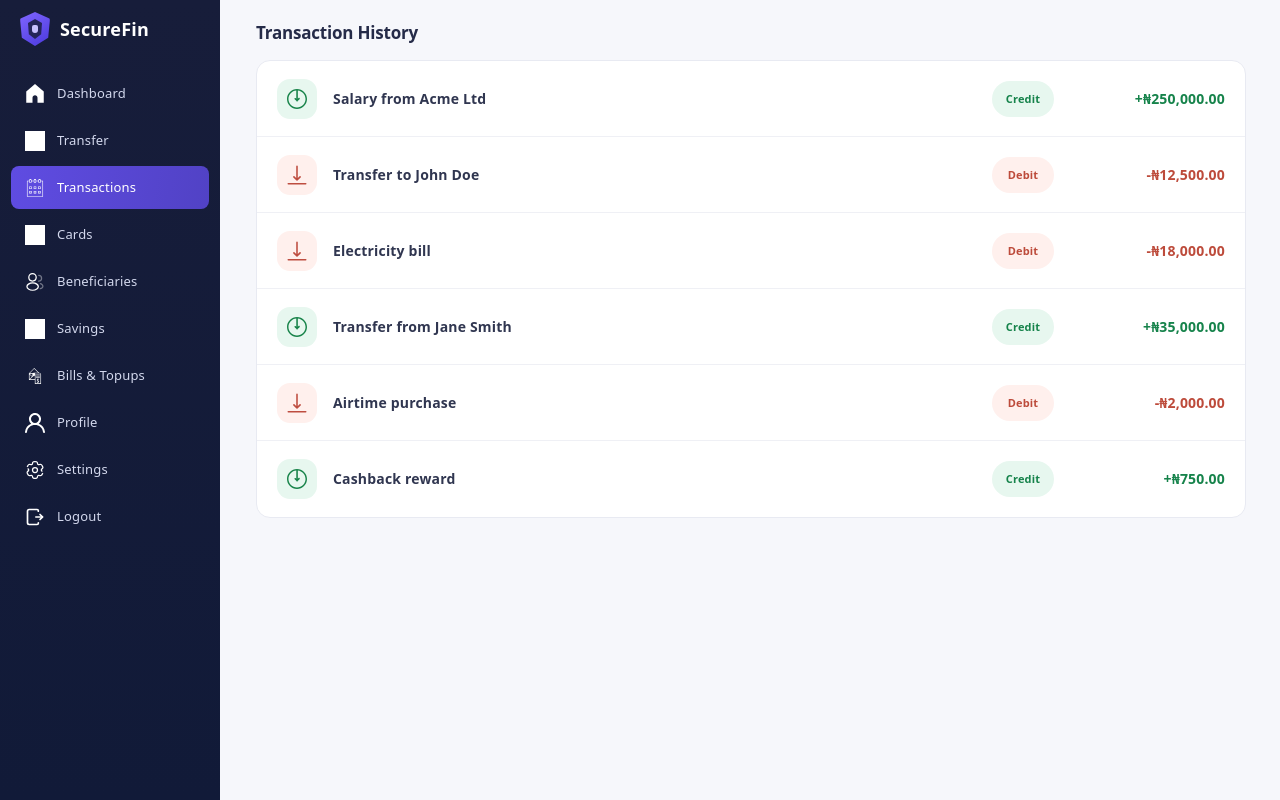
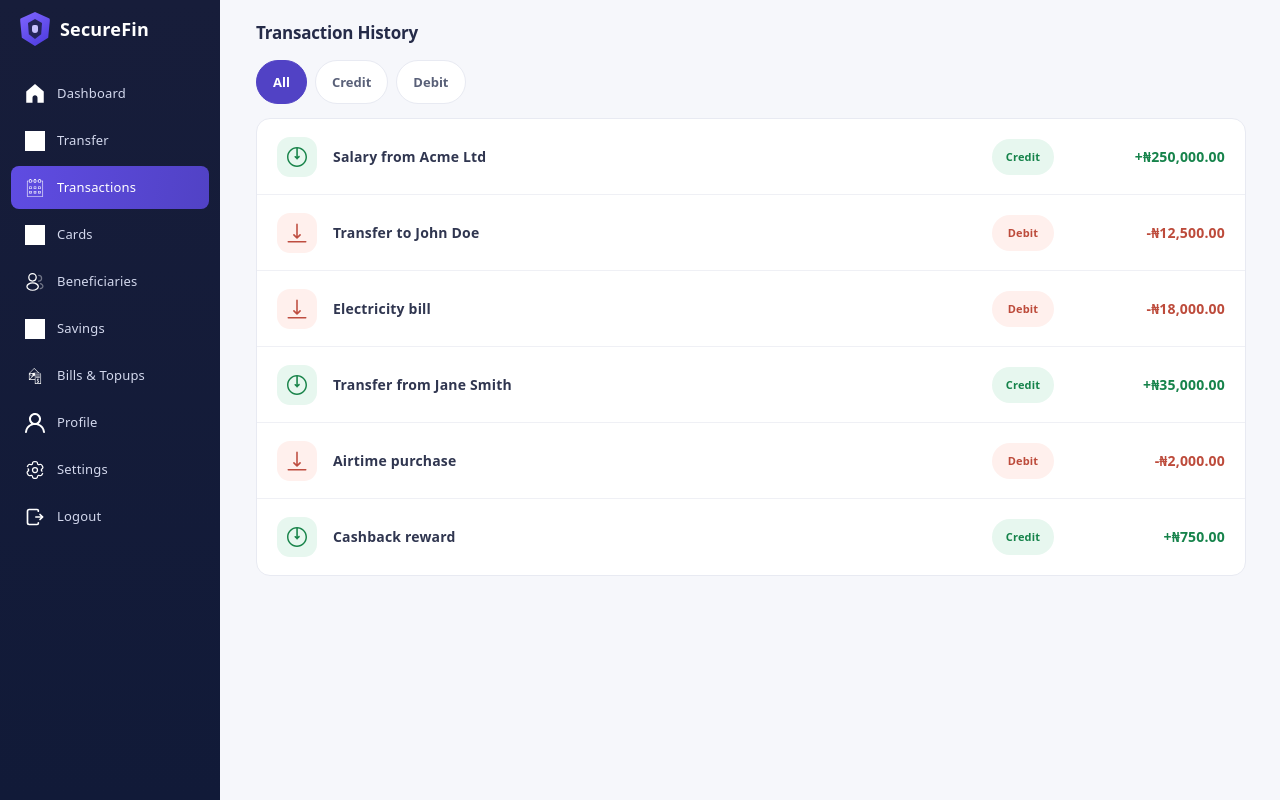
Before and after one commit to Ayomidetimi/Secure-fin, a React (Vite) app: page /transactions in a window 1280 px wide. Built offline with nearby package versions, Linux system fonts and the light colour scheme; grey boxes are pictures that could not be loaded.

Commit message:
added all, credit and debit navigation on transaction page

```diff
--- a/src/pages/dashboardpage/dashboardTransactions.css
+++ b/src/pages/dashboardpage/dashboardTransactions.css
@@ -34,6 +34,41 @@
 
 .transactions-view-all:focus-visible {
   border-radius: 3px;
+  outline: 2px solid #6048ff;
+  outline-offset: 3px;
+}
+
+.transaction-filters {
+  display: flex;
+  align-items: center;
+  gap: 8px;
+}
+
+.transaction-filter {
+  padding: 8px 16px;
+  border: 1px solid #e8eaf2;
+  border-radius: 999px;
+  background: #fff;
+  color: #596078;
+  cursor: pointer;
+  font: inherit;
+  font-size: 13px;
+  font-weight: 600;
+  transition: background-color 150ms ease, border-color 150ms ease, color 150ms ease;
+}
+
+.transaction-filter:hover {
+  border-color: #b9b2f0;
+  color: #5142c5;
+}
+
+.transaction-filter.is-active {
+  border-color: #5142c5;
+  background: #5142c5;
+  color: #fff;
+}
+
+.transaction-filter:focus-visible {
   outline: 2px solid #6048ff;
   outline-offset: 3px;
 }
--- a/src/pages/dashboardpage/dashboardTransactions.jsx
+++ b/src/pages/dashboardpage/dashboardTransactions.jsx
@@ -1,6 +1,7 @@
 
 import IncomingTransaction from "../../assets/add-money-icon.svg";
 import outgoingTransaction from "../../assets/send-money-icon.svg";
+import { useState } from "react";
 import { Link } from "react-router-dom";
 import "./dashboardTransactions.css";
 
@@ -8,7 +9,9 @@ function DashboardTransactions({
   title = "Recent Transactions",
   limit,
   showViewAll = false,
+  showTransactionFilters = false,
 }) {
+  const [activeFilter, setActiveFilter] = useState("All");
   const transactions = [
     {
       id: "salary",
@@ -54,9 +57,12 @@ function DashboardTransactions({
     },
   ];
 
+  const filteredTransactions = activeFilter === "All"
+    ? transactions
+    : transactions.filter((transaction) => transaction.transactionType === activeFilter);
   const visibleTransactions = limit
-    ? transactions.slice(0, limit)
-    : transactions;
+    ? filteredTransactions.slice(0, limit)
+    : filteredTransactions;
 
   return (
     <div className="dashboard-transactions">
@@ -68,6 +74,22 @@ function DashboardTransactions({
           </Link>
         )}
       </div>
+
+      {showTransactionFilters && (
+        <nav className="transaction-filters" aria-label="Filter transactions">
+          {["All", "Credit", "Debit"].map((filter) => (
+            <button
+              key={filter}
+              type="button"
+              className={`transaction-filter${activeFilter === filter ? " is-active" : ""}`}
+              aria-pressed={activeFilter === filter}
+              onClick={() => setActiveFilter(filter)}
+            >
+              {filter}
+            </button>
+          ))}
+        </nav>
+      )}
 
       <div className="transactions-container">
         {visibleTransactions.map((transaction) => (
--- a/src/pages/transactionsPage/TransactionsPage.jsx
+++ b/src/pages/transactionsPage/TransactionsPage.jsx
@@ -11,7 +11,10 @@ function TransactionsPage() {
       </aside>
 
       <main className="main-container">
-        <DashboardTransactions title="Transaction History" />
+        <DashboardTransactions
+          title="Transaction History"
+          showTransactionFilters
+        />
       </main>
     </div>
   );
```
